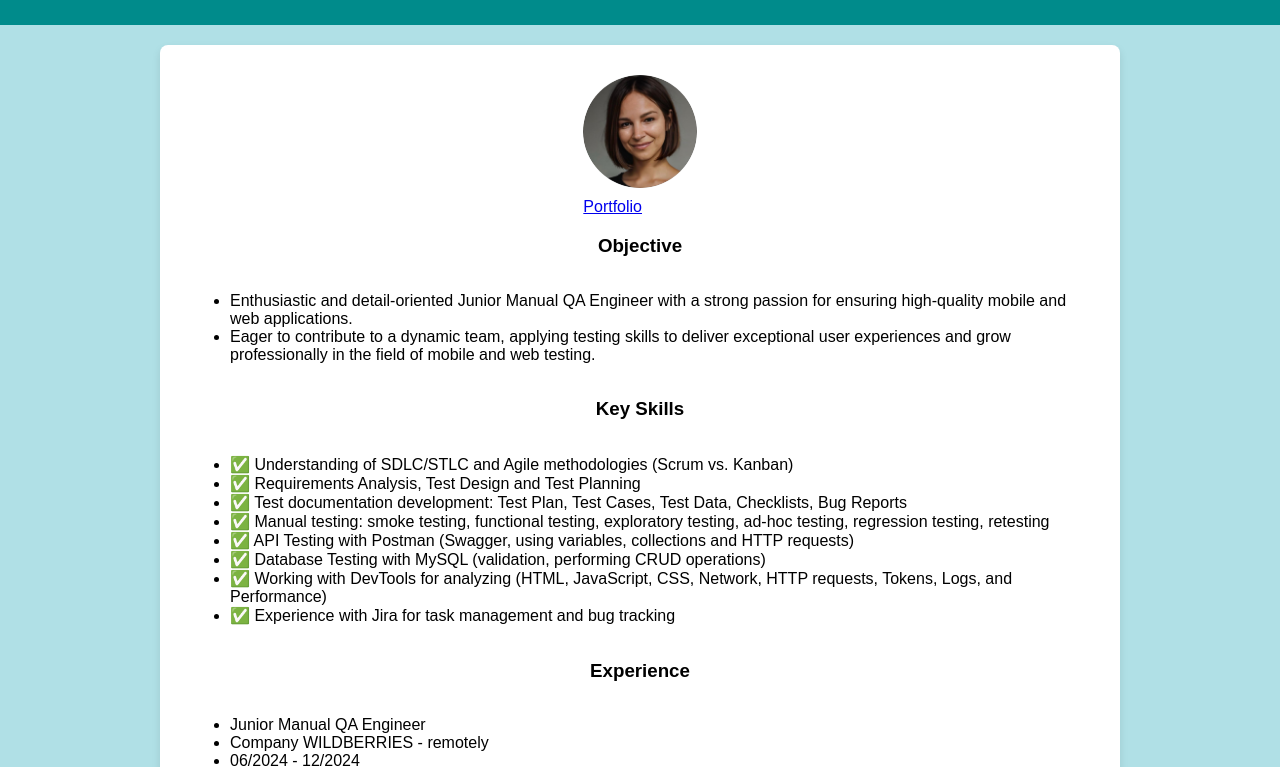
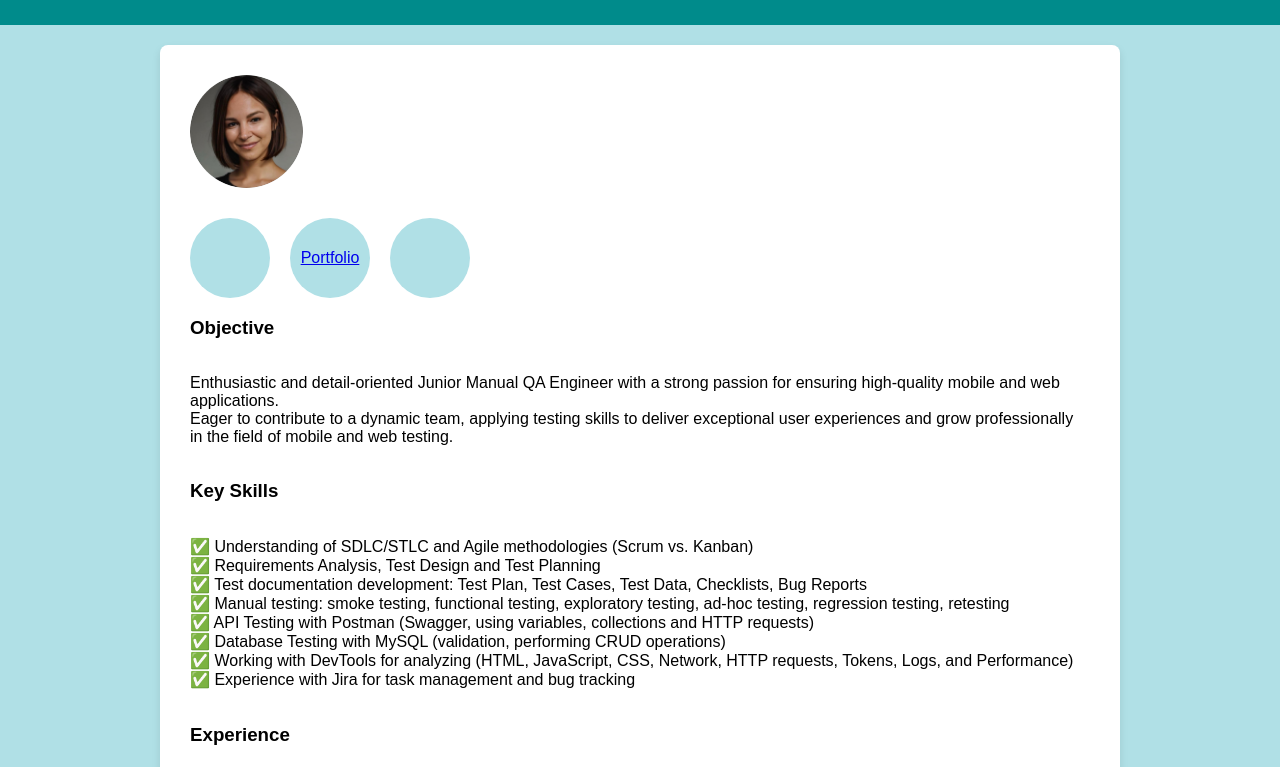
Before and after one commit to adelorobets/cv, a plain HTML site: page docs/index.html in a window 1280 px wide. Shown: the part 131-898 px from the top of the page. Drawn offline with Linux system fonts and the light colour scheme.

Commit message:
Update styles.css

```diff
--- a/docs/styles.css
+++ b/docs/styles.css
@@ -7,14 +7,14 @@ body {
     display: flex;
     flex-direction: column;
     align-items: center;
-    min-height: 100vh; /* Растягиваем фон на всю высоту */
+    min-height: 100vh;
 }
 
 /* Синяя полоса */
 .header {
     background-color: #008B8B;
     color: white;
-    text-align: center;
+    text-align: left; /* Выравниваем заголовки слева */
     padding: 20px;
     width: 100%;
     box-sizing: border-box;
@@ -24,40 +24,25 @@ body {
 .content {
     display: flex;
     flex-direction: column;
-    align-items: center;
-    background-color: #FFFFFF; /* Белый фон */
+    align-items: flex-start; /* Весь текст и элементы слева */
+    background-color: #FFFFFF;
     padding: 30px;
     border-radius: 8px;
-    max-width: 900px; /* Чтобы контент не растягивался слишком широко */
+    max-width: 900px;
     width: 100%;
-    box-shadow: 0 4px 8px rgba(0, 0, 0, 0.1); /* Тень для красоты */
+    box-shadow: 0 4px 8px rgba(0, 0, 0, 0.1);
     margin-top: 20px;
 }
 
 /* Фото */
-.personal-image {
-    width: 50%; /* На всю ширину контейнера */
-    height: auto; /* Сохранение пропорций */
-    display: block; /* Убирает лишние отступы */
-    margin-top: 20px; /* Отступ сверху */
+.profile-image {
+    width: 3cm;
+    height: 3cm;
+    border-radius: 50%;
+    object-fit: cover;
+    display: block;
+    margin-bottom: 10px;
 }
-
-.profile-image {
-    width: 3cm; /* Ширина 3 см */
-    height: 3cm; /* Высота 3 см */
-    border-radius: 50%; /* Оставляем круглую форму */
-    object-fit: cover; /* Обрезка, чтобы изображение не искажалось */
-    margin-left: 0; /* Выровняли по левому краю */
-    display: block;
-    margin-bottom: 10px; /* Отступ перед кругами */
-}
-
-/* Для адаптивности на маленьких экранах */
-@media (max-width: 480px) {
-    .profile-image {
-        width: 2.5cm; /* Уменьшаем на очень маленьких экранах */
-        height: 2.5cm;
-    }
 
 /* Левая колонка с текстом и фото */
 .left-column {
@@ -67,12 +52,12 @@ body {
     width: 100%;
 }
 
-/* Круги справа (в ряд) */
+/* Круги под фото */
 .right-column {
     display: flex;
-    gap: 20px; /* Отступы между кругами */
+    gap: 20px;
     flex-wrap: wrap;
-    justify-content: center; /* Центрируем круги */
+    justify-content: flex-start; /* Выравниваем круги слева */
     margin-top: 20px;
 }
 
@@ -87,18 +72,24 @@ body {
     justify-content: center;
 }
 
-/* WhatsApp иконка (исправленный размер) */
+/* Заголовки слева */
+h1, h2, h3 {
+    text-align: left;
+    width: 100%;
+}
+
+/* Убираем точки у списка */
+ul {
+    list-style-type: none;
+    padding-left: 0;
+}
+
+/* WhatsApp иконка (уменьшенный размер) */
 .whatsapp-icon {
-    width: 20px;
-    height: 20px;
+    width: 16px;
+    height: 16px;
     vertical-align: middle;
     margin-right: 5px;
-}
-
-/* Убираем маркеры списка */
-.no-dots {
-    list-style-type: none;
-    padding-left: 0;
 }
 
 /* Контакты */
@@ -107,3 +98,11 @@ body {
     color: #008B8B;
     font-weight: bold;
 }
+
+/* Адаптивность для маленьких экранов */
+@media (max-width: 480px) {
+    .profile-image {
+        width: 2.5cm;
+        height: 2.5cm;
+    }
+}
```
